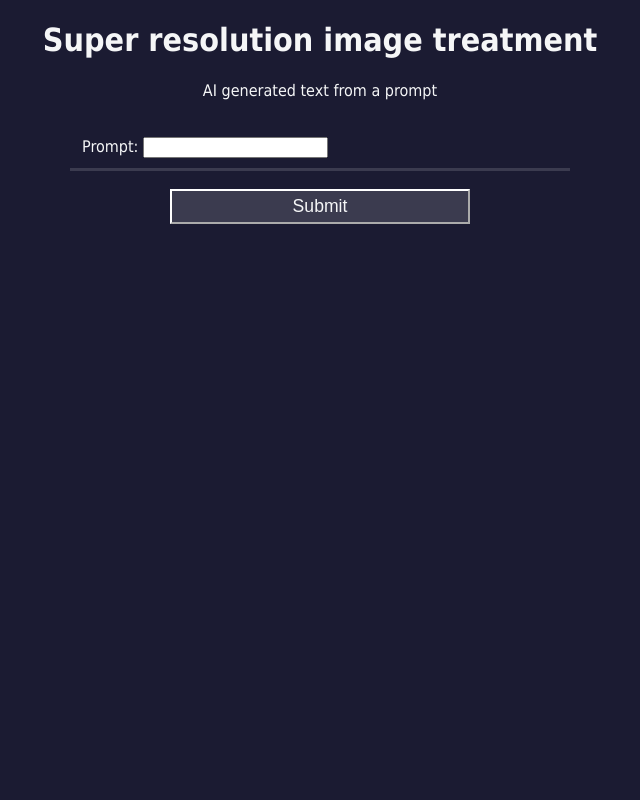
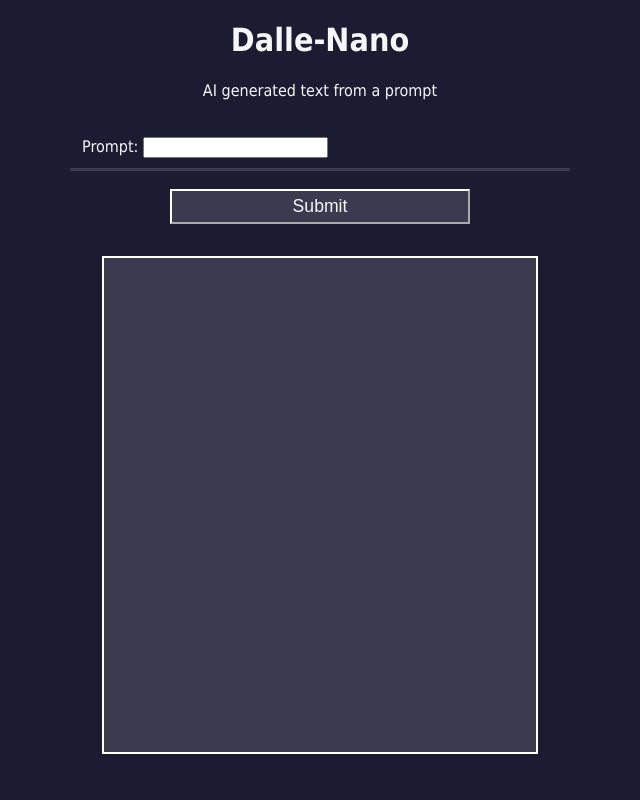
Before and after one commit to alok620/prac_fastapi, a FastAPI app: page / in a window 1280 px wide. Shown: the whole page, without its empty margins (320-960 px from the left). Run offline with FastAPI, Linux system fonts and the light colour scheme.

Commit message:
major webapp updates

```diff
--- a/app/static/css/home.css
+++ b/app/static/css/home.css
@@ -32,6 +32,7 @@ form {
 }
 
 #submit-prompt {
+	position: relative;
 	display: block;
 	width: 60%;
 	margin: 1em auto;
@@ -43,3 +44,53 @@ form {
 	min-width: 300px;
 	min-height: 2em;
 }
+
+#submit-prompt:active {
+	background-color: #3d3d51;
+}
+
+.submit-loading .submit-text {
+	visibility: hidden;
+	opacity: 0;
+}
+
+.submit-loading::after {
+	content: "";
+	position: absolute;
+	top: 0;
+	left: 0;
+	bottom: 0;
+	right: 0;
+	width: 16px;
+	height: 16px;
+	margin: auto;
+	border: 5px solid transparent;
+	border-top-color: white;
+	border-radius: 50%;
+	animation: submit-loading-spinner 1s ease infinite;
+}
+
+@keyframes submit-loading-spinner {
+	from {
+		transform: rotate(0turn);
+	}
+	to {
+		transform: rotate(1turn);
+	}
+}
+
+#responseArea {
+	width: 33%;
+	height: 60vh;
+	background-color: #3b3b4f;
+	margin: 0 auto;
+	padding: 7px 7px;
+	border: 2px solid white;
+}
+
+#response {
+	position: relative;
+	line-height: 1.5;
+	margin: 0;
+	font-size: 16px;
+}
--- a/app/templates/home.html
+++ b/app/templates/home.html
@@ -2,8 +2,10 @@
 <html>
 	<head>
 		<link rel="stylesheet" href="/static/css/home.css" />
-		<script type="text/javascript">
+		<script type="text/javascript" defer>
 			function submitForm() {
+				const btn = document.querySelector("#submit-prompt");
+				btn.classList.add("submit-loading");
 				var formElement = document.getElementById('myForm');
 				var data = new FormData(formElement);
 				fetch('/prediction', {
@@ -12,28 +14,40 @@
 				})
 					.then(response => response.text())
 					.then(data => {
-						document.getElementById("responseArea").innerHTML = data;
+						data = data.replace(/\"|\\"/g, "");
+						data = data.replace(/\\n/g, "\n");
+						document.getElementById("response").innerHTML = data;
+						btn.classList.remove("submit-loading");
 					})
 					.catch(error => {
 						console.error(error);
 					});
 			}
+			function toggleLoader() {
+				console.log("madeit");
+				const btn = document.querySelector("#submit-prompt");
+				btn.classList.remove("submit-loading");
+			}
 		</script>
 	</head>
 	<body>
 		<header>
-                	<h1>Super resolution image treatment</h1>
+                	<h1>Dalle-Nano</h1>
 			<p>AI generated text from a prompt</p>
 		</header>
 		<main>
                 	<form method="post" id="myForm">
 				<fieldset class="get-prompt">
                         		<label for="taskname">Prompt:</label>
-                        		<input type="text" name="prompt" id="prompt" />
+					<input type="text" name="prompt" id="prompt" onkeydown="if(event.keyCode == 13) { submitForm(); return false; }" />
 				</fieldset>
-                        	<input type="button" value="Submit" id="submit-prompt" onclick="submitForm()">
+				<button type="button" value="Submit" id="submit-prompt" onclick="submitForm()">
+					<span class="submit-text">Submit</span>
+				</button>
                 	</form>
-                	<div id="responseArea"></div>
+                	<div id="responseArea">
+				<p id="response"></p>
+			</div>
 		</main>
 	</body>
 </html>
```
